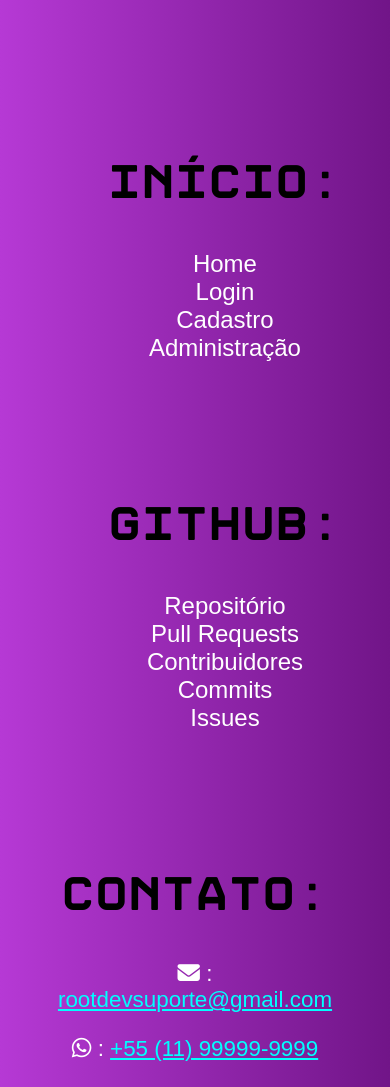
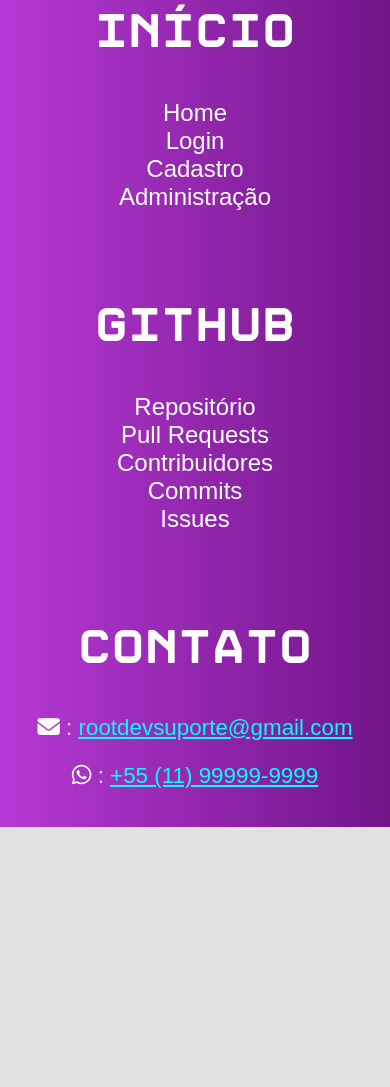
Before and after one commit to RootdevsuporteTCC/RootdevsuporteTCC, a website: page public/index.html in a window 390 px wide. Shown: the part 2857-3944 px from the top of the page. After the commit the page ends 3684 px from the top, so only its background shows below. Drawn offline with Linux system fonts and the light colour scheme.

Commit message:
atualização para footer ser funcional em celulares

```diff
--- a/public/index.html
+++ b/public/index.html
@@ -91,8 +91,8 @@
             <h1 id="footer-title" class="disket-font"><i class="fa-solid fa-folder"></i><br>ROOT<br>DEV</h1>
         </div>
         <div id="main-footer">
-            <div id="begin-footer">
-                <h2 class="disket-font">Início:</h2>
+            <div>
+                <h2 class="disket-font">Início</h2>
                 <ul>
                     <a href="/"><li>Home</li></a>
                     <a href="login.html"><li>Login</li></a>
@@ -101,8 +101,8 @@
                 </ul>
             </div>
 
-            <div id="github-footer">
-                <h2 class="disket-font">GitHub:</h2>
+            <div>
+                <h2 class="disket-font">GitHub</h2>
                 <ul>
                     <a href="https://github.com/RootdevsuporteTCC/RootdevsuporteTCC"><li>Repositório</li></a>
                     <a href="https://github.com/RootdevsuporteTCC/RootdevsuporteTCC/pulls"><li>Pull Requests</li></a>
@@ -112,8 +112,8 @@
                 </ul>
             </div>
 
-            <div id="contato-footer">
-                <h2 class="disket-font">CONTATO:</h1>
+            <div>
+                <h2 class="disket-font">CONTATO</h1>
                 <p class="white-text"><i class="fa-solid fa-envelope"></i> : <span class="span-contato" onclick="emailToClipboard()">rootdevsuporte@gmail.com</span></p>
                 <p class="white-text"><i class="fa-brands fa-whatsapp"></i> : <a href="https://wa.me/5511999999999"><span class="span-contato">+55 (11) 99999-9999</span></p></a>
             </div>
--- a/public/scripts/carregar-aula.js
+++ b/public/scripts/carregar-aula.js
@@ -2,7 +2,7 @@
 // Sempre que criar um novo arquivo .md, basta adicionar uma nova linha nesta lista!
 const listaDeAulas = [
     { arquivo: 'aula-flexbox.md', titulo: 'Como centralizar uma div' },
-    { arquivo: 'exemplo-legal.md', titulo: 'peido' }
+    { arquivo: 'exemplo-legal.md', titulo: 'Aula de exemplo' }
 ];
 
 // 2. Função que preenche o menu lateral (sidebar)
--- a/public/styles/global.css
+++ b/public/styles/global.css
@@ -51,7 +51,7 @@ footer {
     display: flex;
     justify-content: space-between;
     align-items: center;
-    padding: 1rem 3rem;
+    padding: 1rem 10rem;
     flex-wrap: wrap;
 }
 
@@ -260,10 +260,8 @@ input::placeholder {
     display: flex;
     margin: 0;
     color: white;
-    padding: 1rem;
     font-size: 3.5rem;
     text-align: center;
-    left: 32px;
 }
 
 #main-footer {
@@ -273,18 +271,7 @@ input::placeholder {
     gap: 4.5rem;
     font-size: 32px;
     flex-wrap: wrap;
-}
-
-#begin-footer{
-
-}
-
-#github-footer{
-
-}
-
-#contato-footer{
-
+    color: white;
 }
 
 /* estiliza a seção de contato no final de cada página */
@@ -346,3 +333,20 @@ input::placeholder {
         display: none;
     }
 }
+
+@media screen and (max-width: 768px) {
+    footer {
+        padding: 1rem 1.5rem; /* Reduz drasticamente o padding lateral */
+        flex-direction: column; /* Empilha o logotipo e as listas */
+        gap: 2rem;
+    }
+
+    #main-footer {
+        gap: 1.5rem; /* Reduz o espaçamento entre as listas de links */
+        justify-content: center;
+    }
+
+    #footer-logo {
+        font-size: 2.5rem; /* Diminui a fonte do logo no mobile */
+    }
+}
```
Also changed, not shown: public/aulas/html/exemplo-legal.md (+8 -6 lines).
